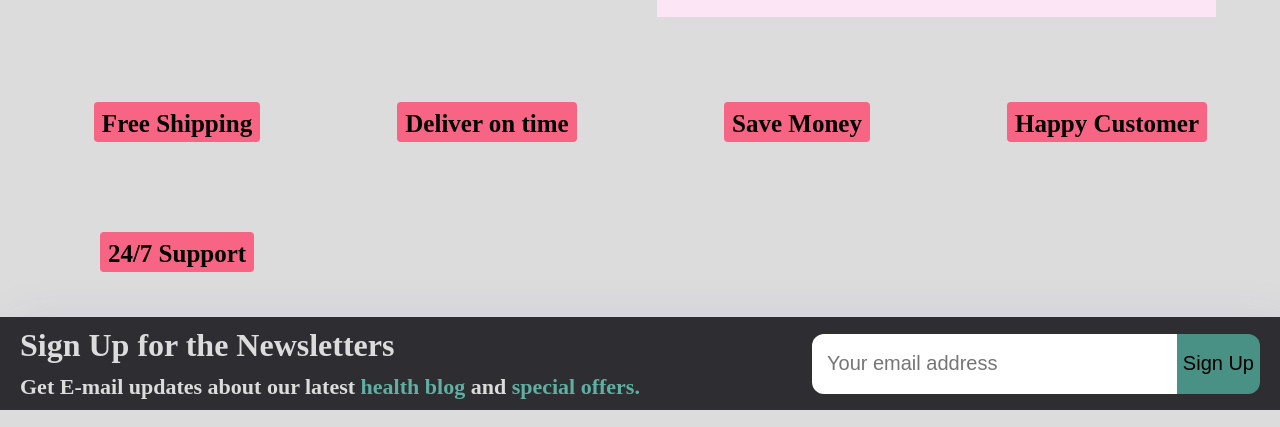
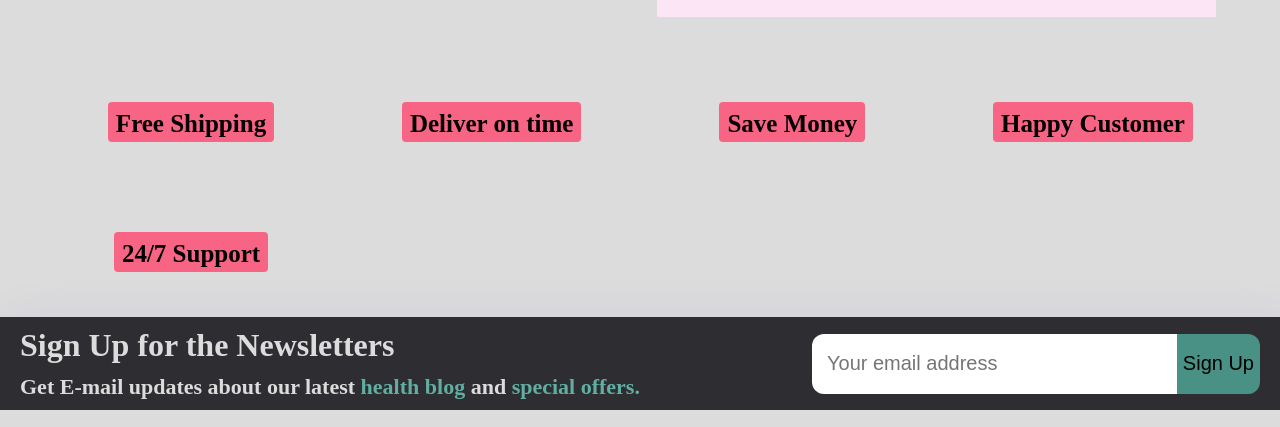
Before and after one commit to Alok-2003/OCTANET_OCTOBER, a plain HTML site: page index.html in a window 1280 px wide. Shown: the part 1270-1697 px from the top of the page. Drawn offline with nearby package versions, Linux system fonts and the light colour scheme.

Commit message:
style.css

```diff
--- a/style.css
+++ b/style.css
@@ -179,7 +179,7 @@ body {
     justify-content: space-between;
     flex-wrap: wrap;
     /* margin: 10px 50px; */
-    padding: 0px 50px;
+    padding: 0px 5vw;
     /* background-color: gainsboro; */
     /* background-color: white; */
 }
```
